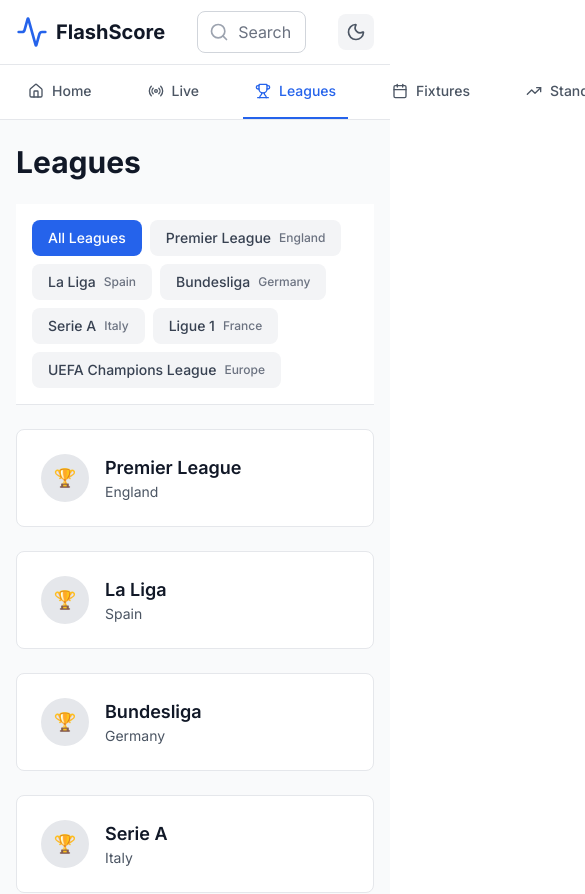
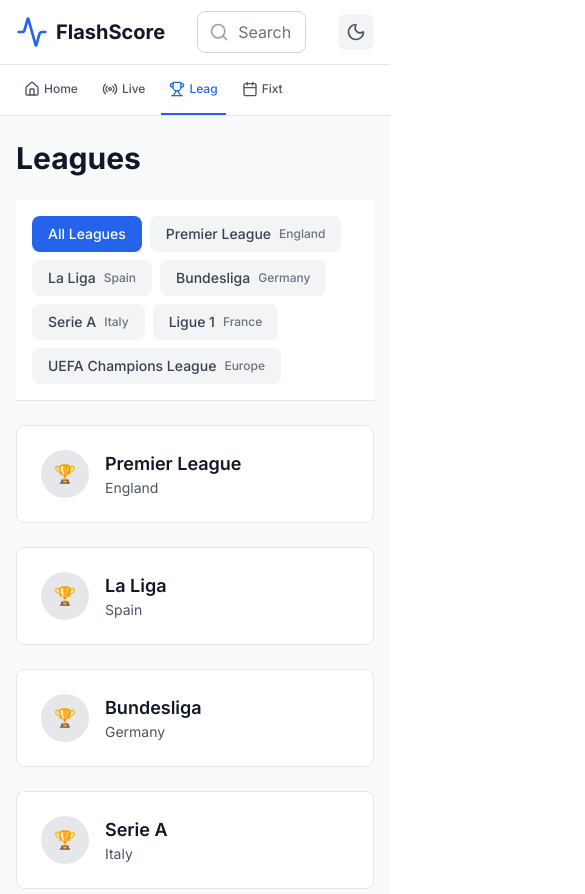
Before and after one commit to bie7u/flashscore-clone, a React (Vite) app: page /leagues in a window 390 px wide. Shown: the top 894 px of the page, 585 px wide, since content can reach past the window. Built offline with nearby package versions, Linux system fonts and the light colour scheme.

Commit message:
Remove Standings tab, fix navbar responsiveness, and replace LeagueSelector with direct leagues.map
Co-authored-by: bie7u <83407728+bie7u@users.noreply.github.com>

```diff
--- a/src/App.tsx
+++ b/src/App.tsx
@@ -21,7 +21,6 @@ function App() {
               <Route path="/match/:matchId" element={<MatchDetailsPage />} />
               <Route path="/leagues" element={<LeagueOverview />} />
               <Route path="/fixtures" element={<Home />} />
-              <Route path="/standings" element={<LeagueOverview />} />
             </Routes>
           </main>
         </div>
--- a/src/components/layout/Navbar.tsx
+++ b/src/components/layout/Navbar.tsx
@@ -1,6 +1,6 @@
 import React from 'react';
 import { NavLink } from 'react-router-dom';
-import { Home, Trophy, Calendar, TrendingUp, Radio } from 'lucide-react';
+import { Home, Trophy, Calendar, Radio } from 'lucide-react';
 
 const Navbar: React.FC = () => {
   const navItems = [
@@ -8,19 +8,18 @@ const Navbar: React.FC = () => {
     { to: '/live', icon: Radio, label: 'Live' },
     { to: '/leagues', icon: Trophy, label: 'Leagues' },
     { to: '/fixtures', icon: Calendar, label: 'Fixtures' },
-    { to: '/standings', icon: TrendingUp, label: 'Standings' },
   ];
 
   return (
     <nav className="bg-white dark:bg-gray-900 border-b border-gray-200 dark:border-gray-800">
       <div className="max-w-7xl mx-auto px-4 sm:px-6 lg:px-8">
-        <div className="flex space-x-8">
+        <div className="flex space-x-2 sm:space-x-8 overflow-x-auto">
           {navItems.map(({ to, icon: Icon, label }) => (
             <NavLink
               key={to}
               to={to}
               className={({ isActive }) =>
-                `flex items-center space-x-2 px-3 py-4 text-sm font-medium border-b-2 transition-colors ${
+                `flex items-center space-x-1 sm:space-x-2 px-2 sm:px-3 py-4 text-xs sm:text-sm font-medium border-b-2 transition-colors whitespace-nowrap ${
                   isActive
                     ? 'border-primary-600 text-primary-600'
                     : 'border-transparent text-gray-600 dark:text-gray-400 hover:text-gray-900 dark:hover:text-white hover:border-gray-300 dark:hover:border-gray-600'
@@ -28,7 +27,8 @@ const Navbar: React.FC = () => {
               }
             >
               <Icon className="h-4 w-4" />
-              <span>{label}</span>
+              <span className="hidden sm:inline">{label}</span>
+              <span className="sm:hidden text-xs">{label.slice(0, 4)}</span>
             </NavLink>
           ))}
         </div>
--- a/src/pages/LeagueOverview.tsx
+++ b/src/pages/LeagueOverview.tsx
@@ -1,7 +1,6 @@
 import React, { useState, useEffect } from 'react';
 import { useNavigate } from 'react-router-dom';
 import type { League, Season, Match, Round, Standing } from '../utils/types';
-import LeagueSelector from '../components/league/LeagueSelector';
 import SeasonSelector from '../components/league/SeasonSelector';
 import RoundSelector from '../components/league/RoundSelector';
 import StandingsTable from '../components/league/StandingsTable';
@@ -125,15 +124,43 @@ const LeagueOverview: React.FC = () => {
 
       {/* League Selector */}
       <div className="mb-6">
-        <LeagueSelector
-          leagues={leagues}
-          selectedLeague={selectedLeague}
-          onLeagueSelect={(leagueId) => {
-            setSelectedLeague(leagueId);
-            setSelectedSeason(''); // Reset season when league changes
-            setSelectedRound(''); // Reset round when league changes
-          }}
-        />
+        <div className="flex flex-wrap gap-2 p-4 bg-white dark:bg-gray-900 border-b border-gray-200 dark:border-gray-800">
+          <button
+            onClick={() => {
+              setSelectedLeague('');
+              setSelectedSeason('');
+              setSelectedRound('');
+            }}
+            className={`px-4 py-2 rounded-lg text-sm font-medium transition-colors ${
+              !selectedLeague
+                ? 'bg-primary-600 text-white'
+                : 'bg-gray-100 dark:bg-gray-800 text-gray-700 dark:text-gray-300 hover:bg-gray-200 dark:hover:bg-gray-700'
+            }`}
+          >
+            All Leagues
+          </button>
+
+          {leagues.map((league) => (
+            <button
+              key={league.id}
+              onClick={() => {
+                setSelectedLeague(league.id);
+                setSelectedSeason('');
+                setSelectedRound('');
+              }}
+              className={`flex items-center space-x-2 px-4 py-2 rounded-lg text-sm font-medium transition-colors ${
+                selectedLeague === league.id
+                  ? 'bg-primary-600 text-white'
+                  : 'bg-gray-100 dark:bg-gray-800 text-gray-700 dark:text-gray-300 hover:bg-gray-200 dark:hover:bg-gray-700'
+              }`}
+            >
+              <span>{league.name}</span>
+              <span className="text-xs text-gray-500 dark:text-gray-400">
+                {league.country}
+              </span>
+            </button>
+          ))}
+        </div>
       </div>
 
       {/* Season Selector */}
```
